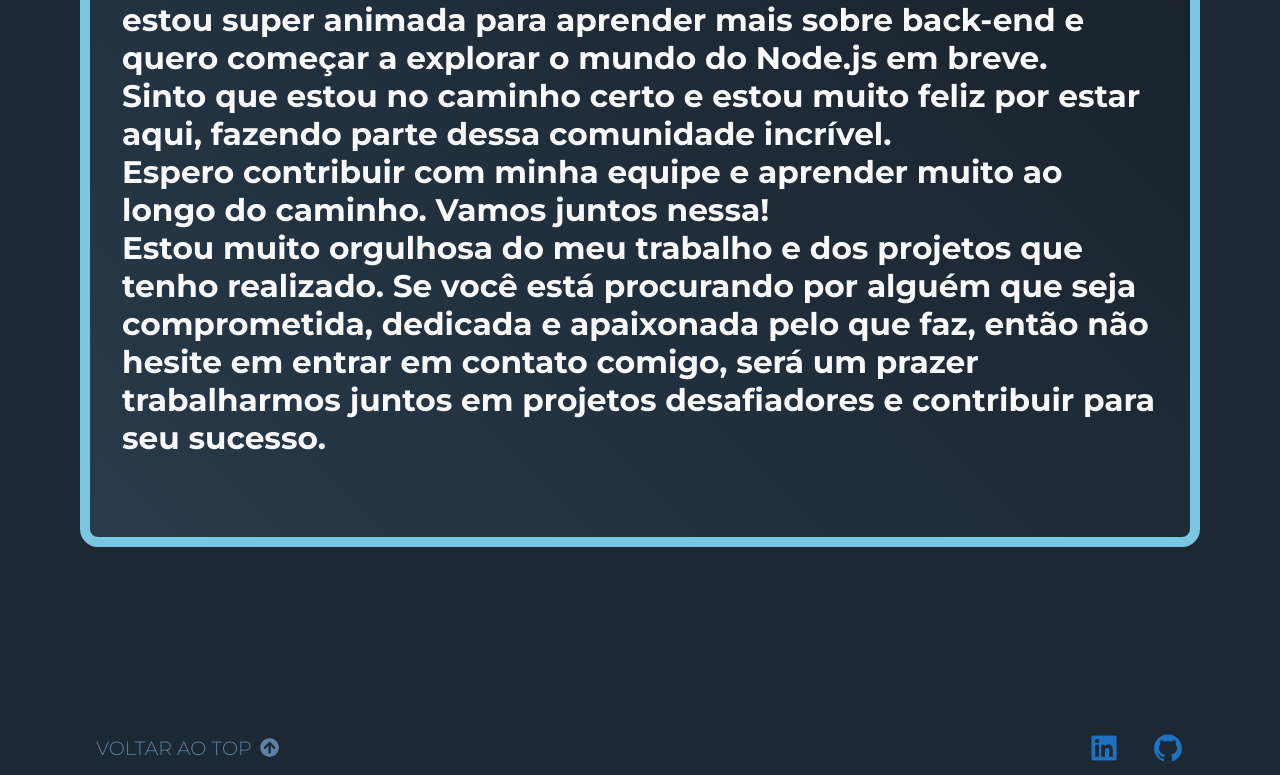
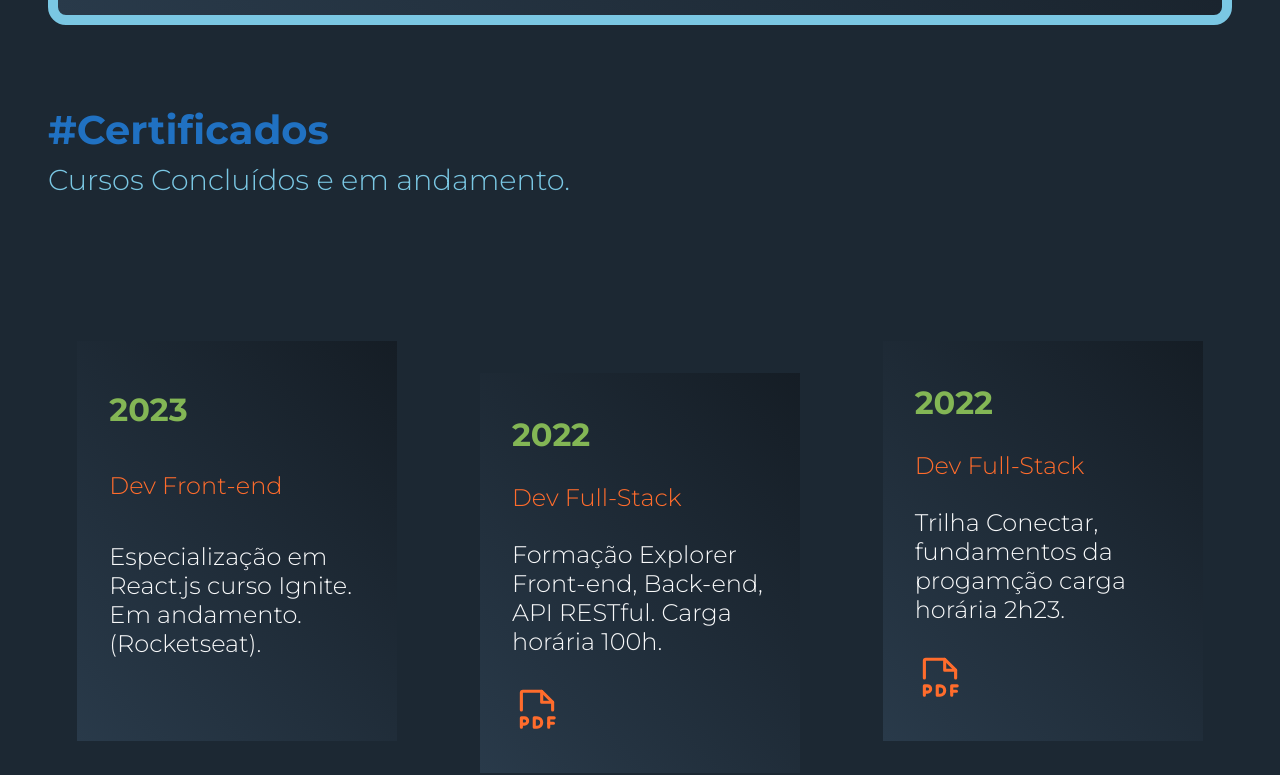
Before and after one commit to LidianeDiniz/My_Portfolio, a Next.js app: page /about in a window 1280 px wide. Shown: the part 825-1600 px from the top of the page. Built offline with nearby package versions, Linux system fonts and the light colour scheme.

Commit message:
fix bugs

```diff
--- a/src/components/Certificates/CertificatesItem.tsx
+++ b/src/components/Certificates/CertificatesItem.tsx
@@ -10,7 +10,7 @@ interface CertificatesProps {
   slug?: string;
 }
 
-function CerificateItem({
+function CerificatesItem({
   year,
   title,
   description,
@@ -33,4 +33,4 @@ function CerificateItem({
   );
 }
 
-export default CerificateItem;
+export default CerificatesItem;
--- a/src/components/Certificates/styles.ts
+++ b/src/components/Certificates/styles.ts
@@ -1,17 +1,19 @@
 import styled from 'styled-components';
 
-export const Container = styled.section`
+export const Container = styled.div`
   width: 100%;
+
 
   > div .containerTitle {
     display: flex;
+    justify-content: center;
   }
 
   > section {
     width: 100%;
     margin-top: 7rem;
     display: grid;
-    grid-template-columns: repeat(4, 1fr);
+    grid-template-columns: repeat(3, 1fr);
     gap: 1.5rem;
     padding-bottom: 8rem;
     justify-items: center;
@@ -28,7 +30,7 @@ export const Container = styled.section`
       left: auto;
     }
 
-    @media (max-width: 780px) {
+    @media (max-width: 980px) {
       display: grid;
       grid-template-columns: repeat(2, 1fr);
       margin-top: 5rem;
@@ -37,12 +39,21 @@ export const Container = styled.section`
     }
 
     @media (max-width: 680px) {
-      display: flex;
-      flex-wrap: wrap;
-      justify-content: center;
-      align-items: center;
-      margin-top: 5rem;
-      gap: 2rem;
+      width: auto;
+       display: flex;
+       justify-content: center;
+       flex-direction: column;
+       align-items: center;
+       align-items: stretch;
+
+
+      > div{
+        display: flex;
+        justify-content: center;
+        align-items: center;
+        width: 40rem;
+
+      }
     }
   }
 `;
--- a/src/components/HomeHero/styles.ts
+++ b/src/components/HomeHero/styles.ts
@@ -105,6 +105,7 @@ export const InfoContainer = styled.span`
   flex-direction: column;
   gap: 1rem;
   align-self: self-start;
+
 `;
 
 export const InfoItem = styled.p`
@@ -152,8 +153,7 @@ export const InfoItem = styled.p`
   }
 
   @media (max-width: 680px) {
-    width: 100%;
-    font-size: 1.5rem;
+    width: auto;
     display: flex;
     justify-content: center;
     align-items: center;
--- a/src/components/SkillsLanguages/index.tsx
+++ b/src/components/SkillsLanguages/index.tsx
@@ -11,7 +11,7 @@ function SkillLanguages() {
   return (
     <Container>
       <SectionTitle title="Linguagens que Domino" />
-      <section>
+      <section className="SkillTypes">
         <SkillItens title="HTML" icon={<AiFillHtml5 />} />
         <SkillItens title="CSS" icon={<FaCss3Alt />} />
         <SkillItens title="Javascript" icon={<IoLogoJavascript />} />
--- a/src/pages/ProjectsPages/index.tsx
+++ b/src/pages/ProjectsPages/index.tsx
@@ -20,8 +20,8 @@ function ProjectsPage() {
           <SectionTitle
             title="Confira aqui meus melhores projetos!"
             description=" Ainda estou criando meu portfólio aos poucos mais ja tem alguns trabalhos maneiros por aqui. Estou sempre inovando e aprimorando minhas habilidades, então fique de olho que sempre tem novidades chegando. Se quiser dar uma conferida em mais projetos que já fiz, dá uma olhada lá no meu GitHub também. Bora trocar uma ideia sobre design e desenvolvimento? É só chamar!"
-          />
-        </div>
+            />
+            </div>
 
         <ProjectsItensContainer>
           <ProjectItem
@@ -65,6 +65,7 @@ function ProjectsPage() {
             imgUrl="https://amecafemantiqueira.com.br/wp-content/uploads/2021/06/top-imagem-amecafe-2.png"
           />
         </ProjectsItensContainer>
+
       </main>
     </ProjectsContainer>
   );
--- a/src/pages/about/index.tsx
+++ b/src/pages/about/index.tsx
@@ -2,6 +2,7 @@
 // import picture from '../../assets/Foto_perfil.png';
 // import Header from '../components/Header';
 
+import Certificates from "../../components/Certificates";
 import {
   Container,
   Subtitle,
@@ -13,10 +14,14 @@ import SectionTitle from "../../components/SectionTitle";
 import { Footer } from "../../components/Footer";
 import Header from "../../components/Header";
 
+import SkillLanguages, {  } from "../../components/SkillsLanguages";
+
 const About = () => (
   <Container>
-    <Header />
+
+      <Header />
     <TextContainer data-aos="zoom-out-right">
+
       <div className="ContainerBox">
         <ProfileImage
           data-aos="fade-left"
@@ -58,7 +63,10 @@ const About = () => (
           </h2>
         </Subtitle>
       </TextDescription>
+
     </TextContainer>
+      <Certificates/>
+      <SkillLanguages/>
     <Footer />
   </Container>
 );
--- a/src/styles/AboutStyles.ts
+++ b/src/styles/AboutStyles.ts
@@ -1,16 +1,41 @@
 import styled from "styled-components";
 
 export const Container = styled.div`
-  margin-top: 5rem;
+
   width: 100%;
   display: flex;
   align-items: center;
-  padding: 0 5rem;
+  margin: auto;
   justify-content: center;
-  flex-direction: row-reverse;
-  flex-wrap: wrap;
+  flex-direction: column;
+  padding: 3rem;
+
+  > section .SkillTypes{
+    width: auto;
+
+    svg {
+    width: 2.5rem;
+    height: 2.5rem;
+    color: ${({ theme }) => theme.textlight};
+    transition: 2s;
+
+    &:hover {
+
+      color: ${({ theme }) => theme.text};
+      transform: scale(0.95);
+
+    }
+  }
+
+
+
+  }
 
   @media (max-width: 1450px) {
+    width: 100%;
+  display: flex;
+  align-items: center;
+  margin: auto;
     > img {
       width: 18rem;
     }
@@ -28,11 +53,41 @@ export const Container = styled.div`
     align-items: center;
     justify-content: center;
     width: 100%;
+    padding: 1rem;
 
-    > img {
-      width: 15rem;
+   > header{
+
+    ul li{
+      width: auto;
+
+      display: flex;
     }
+
+    @media (max-width: 380px) {
+
+      width: auto;
+  display: flex;
+  align-items: center;
+  justify-content: center;
+  height: 2rem;
+  border-bottom: 1px solid ${({ theme }) => theme.backgroundLight};
+
+  ul {
+    display: flex;
+    gap: 1rem;
+    align-items: center;
   }
+  li{
+    font-size: 0.9rem;
+  }
+    }
+    }
+
+
+
+
+   }
+
 `;
 
 export const ProfileImage = styled.img`
@@ -53,7 +108,8 @@ export const TextContainer = styled.div`
   width: 100%;
   justify-content: center;
   align-items: center;
-  margin-top: auto;
+  margin-top: 2rem;
+  margin-bottom: 5rem;
 
   .ContainerBox {
     width: 100%;
@@ -74,6 +130,8 @@ export const TextContainer = styled.div`
     }
 
     @media (max-width: 480px) {
+
+
       > img {
         display: none;
       }
@@ -99,24 +157,40 @@ export const TextContainer = styled.div`
           font-size: 1.3rem;
         }
       }
+
+      @media (max-width: 480px) {
+        h1 {
+          font-size: 1rem;
+        }
+
+        h2 {
+          font-size: 0.8rem;
+        }
+      }
     }
   }
 `;
 
 export const TextDescription = styled.div`
-  height: auto;
+
 
   width: 100%;
   border-radius: 18px;
   display: flex;
-  justify-content: center;
+
   align-items: center;
-  padding: 2rem;
+
   background: ${({ theme }) => theme.gradient_secondary};
   margin-top: 2rem;
 
   border: 10px solid ${({ theme }) => theme.secondary};
   transition: 1s;
+
+  @media (max-width: 680px) {
+
+    border: 2px solid ${({ theme }) => theme.secondary};
+
+  }
 
   &:hover {
     border: 12px solid ${({ theme }) => theme.text_secondary};
@@ -126,14 +200,25 @@ export const TextDescription = styled.div`
 `;
 
 export const Subtitle = styled.h2`
-  font-size: 1.3rem;
+
   color: ${({ theme }) => theme.textlight};
-  margin-top: 3rem;
-  margin-bottom: 3rem;
+
   transition: 0.5s;
-  display: flex;
-  justify-content: center;
-  align-items: center;
+
+  >h2{
+    font-size: 1.3rem;
+    display: flex;
+    align-items: center;
+    justify-content: center;
+    width: 100;
+    height: auto;
+    padding: 1.5rem;
+
+    @media (max-width: 680px) {
+    font-size: 0.8rem;
+    width: auto;
+
+  }
 
   @media (max-width: 980px) {
     font-size: 0.8rem;
@@ -143,7 +228,9 @@ export const Subtitle = styled.h2`
     width: 100%;
   }
 
-  @media (max-width: 680px) {
-    font-size: 0.5rem;
   }
+
+
+
+
 `;
```
Also changed, not shown: src/components/Header/styles.ts (+4 -4 lines), src/components/Projects/styles.ts (+7 -2 lines), src/styles/ProjectsStyles.ts (+54 -0 lines), src/styles/HomeStyles.ts (line endings or trailing spaces).
